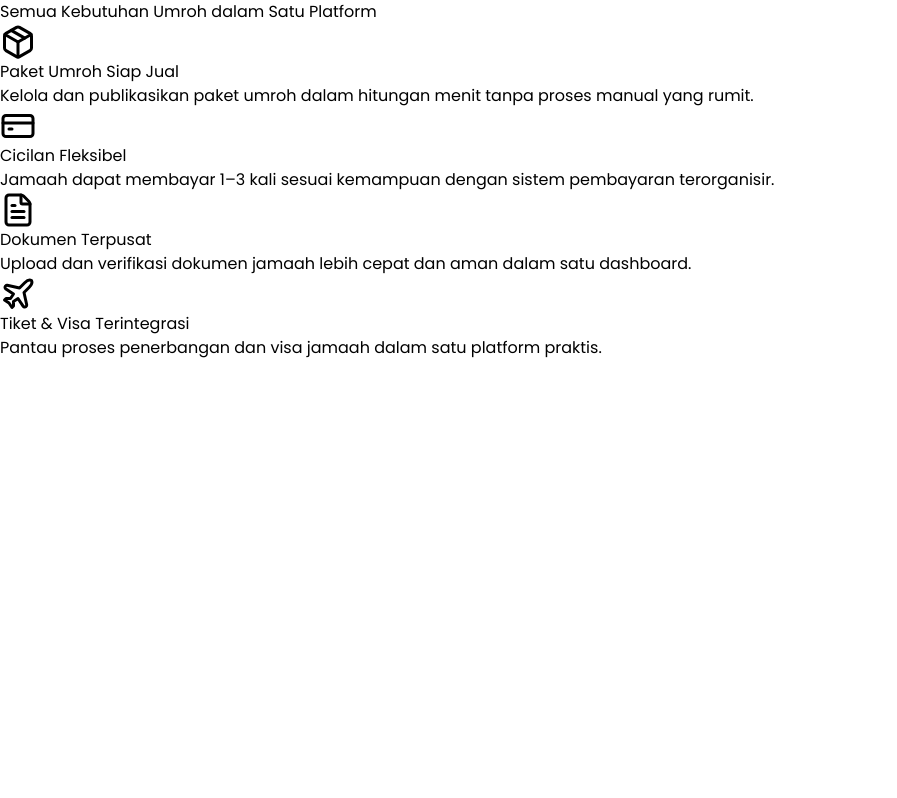
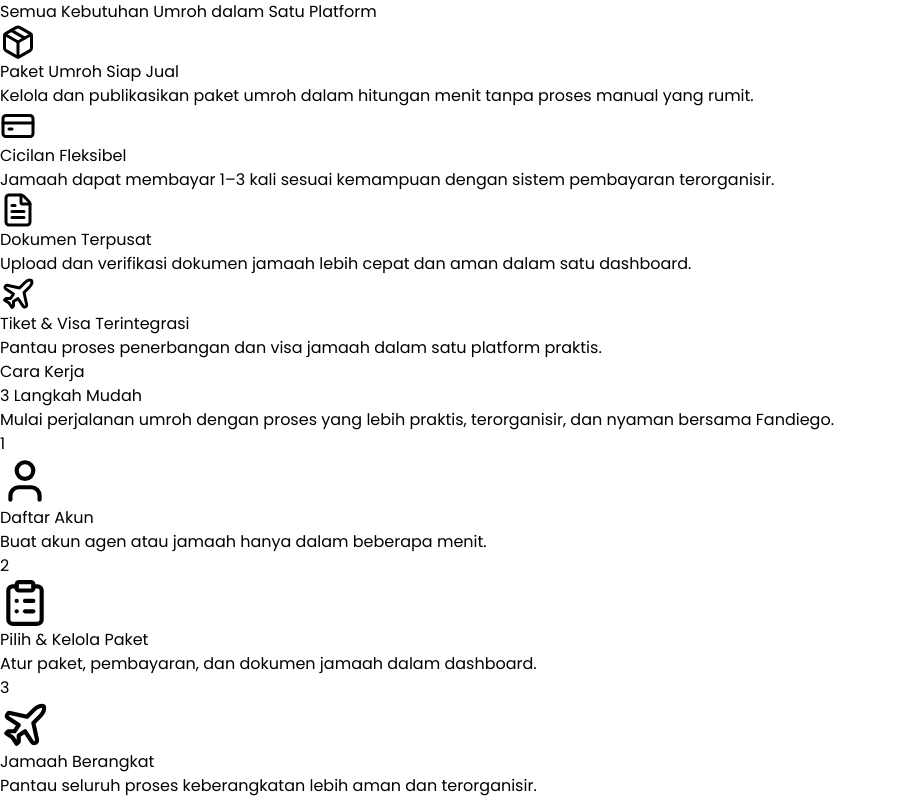
Before and after one commit to muthiahhamidah18/fandiego-landing, a React (Vite) app: page / in a window 1280 px wide. Shown: the part 1136-1934 px from the top of the page, without its empty margins (0-897 px from the left). Before the commit the page ends 1496 px from the top, so only its background shows below. Built offline with nearby package versions, Linux system fonts and the light colour scheme.

Commit message:
feat: add how it works section

```diff
--- a/src/App.tsx
+++ b/src/App.tsx
@@ -1,6 +1,7 @@
 import Navbar from "./components/Navbar"
 import Hero from "./components/Hero"
 import Features from "./components/Features"
+import HowItWorks from "./components/HowItWorks"
 
 function App() {
   return (
@@ -8,6 +9,7 @@
       <Navbar />
       <Hero />
       <Features />
+      <HowItWorks />
     </div>
   )
 }
--- a/src/components/Features.tsx
+++ b/src/components/Features.tsx
@@ -37,7 +37,7 @@
   return (
     <section
       id="features"
-      className="bg-white py-32"
+      className="bg-white pt-28 pb-16"
     >
 
       <div className="mx-auto max-w-[1700px] px-16">
--- a/src/components/HowItWorks.tsx
+++ b/src/components/HowItWorks.tsx
@@ -0,0 +1,157 @@
+import {
+  User,
+  ClipboardList,
+  Plane
+} from "lucide-react"
+
+function HowItWorks() {
+
+  const steps = [
+    {
+      number: "1",
+      icon: User,
+      title: "Daftar Akun",
+      description:
+        "Buat akun agen atau jamaah hanya dalam beberapa menit.",
+    },
+    {
+      number: "2",
+      icon: ClipboardList,
+      title: "Pilih & Kelola Paket",
+      description:
+        "Atur paket, pembayaran, dan dokumen jamaah dalam dashboard.",
+    },
+    {
+      number: "3",
+      icon: Plane,
+      title: "Jamaah Berangkat",
+      description:
+        "Pantau seluruh proses keberangkatan lebih aman dan terorganisir.",
+    },
+  ]
+
+  return (
+    <section
+      id="how"
+      className="relative overflow-hidden bg-[#fafafa] pt-16 pb-28"
+    >
+
+      {/* BACKGROUND GLOW */}
+      <div className="absolute left-1/2 top-40 h-[500px] w-[500px] -translate-x-1/2 rounded-full bg-yellow-100 blur-3xl"></div>
+
+      {/* DOT PATTERN LEFT */}
+      <div className="absolute left-16 top-24 hidden lg:grid grid-cols-4 gap-3 opacity-40">
+
+        {
+          Array.from({ length: 16 }).map((_, index) => (
+            <div
+              key={index}
+              className="h-2 w-2 rounded-full bg-yellow-300"
+            />
+          ))
+        }
+
+      </div>
+
+      {/* DOT PATTERN RIGHT */}
+      <div className="absolute bottom-24 right-16 hidden lg:grid grid-cols-4 gap-3 opacity-40">
+
+        {
+          Array.from({ length: 16 }).map((_, index) => (
+            <div
+              key={index}
+              className="h-2 w-2 rounded-full bg-yellow-300"
+            />
+          ))
+        }
+
+      </div>
+
+      {/* CONTENT */}
+      <div className="relative z-20 mx-auto max-w-[1500px] px-16">
+
+        {/* TOP */}
+        <div className="text-center">
+
+          {/* LABEL */}
+          <p className="text-sm font-semibold uppercase tracking-[0.3em] text-yellow-500">
+            Cara Kerja
+          </p>
+
+          {/* TITLE */}
+          <h2 className="mt-5 text-5xl font-bold tracking-tight text-black md:text-6xl">
+            3 Langkah Mudah
+          </h2>
+
+          {/* SUBTEXT */}
+          <p className="mx-auto mt-6 max-w-2xl text-xl leading-relaxed text-gray-500">
+            Mulai perjalanan umroh dengan proses yang lebih praktis,
+            terorganisir, dan nyaman bersama Fandiego.
+          </p>
+
+        </div>
+
+        {/* STEPS */}
+        <div className="relative mt-28 grid gap-12 lg:grid-cols-3">
+
+          {/* LINE */}
+          <div className="absolute left-1/2 top-16 hidden h-[2px] w-[65%] -translate-x-1/2 border-t-2 border-dashed border-yellow-300 lg:block"></div>
+
+          {
+            steps.map((step, index) => {
+
+              const Icon = step.icon
+
+              return (
+                <div
+                  key={index}
+                  className="relative flex flex-col items-center text-center"
+                >
+
+                  {/* ICON WRAPPER */}
+                  <div className="relative">
+
+                    {/* NUMBER */}
+                    <div className="absolute -right-2 -top-2 z-30 flex h-11 w-11 items-center justify-center rounded-full bg-yellow-400 text-lg font-bold text-white shadow-lg">
+                      {step.number}
+                    </div>
+
+                    {/* ICON CONTAINER */}
+                    <div className="relative flex h-32 w-32 items-center justify-center rounded-full border border-white/70 bg-white/80 shadow-xl backdrop-blur-md transition duration-300 hover:-translate-y-2">
+
+                      {/* INNER GLOW */}
+                      <div className="absolute inset-0 rounded-full bg-gradient-to-br from-yellow-100 to-transparent opacity-70"></div>
+
+                      <Icon
+                        size={50}
+                        className="relative z-20 text-black"
+                      />
+
+                    </div>
+
+                  </div>
+
+                  {/* TITLE */}
+                  <h3 className="mt-10 text-4xl font-bold leading-snug text-black">
+                    {step.title}
+                  </h3>
+
+                  {/* DESC */}
+                  <p className="mt-5 max-w-sm text-lg leading-relaxed text-gray-500">
+                    {step.description}
+                  </p>
+
+                </div>
+              )
+            })
+          }
+
+        </div>
+
+      </div>
+
+    </section>
+  )
+}
+
+export default HowItWorks
```
